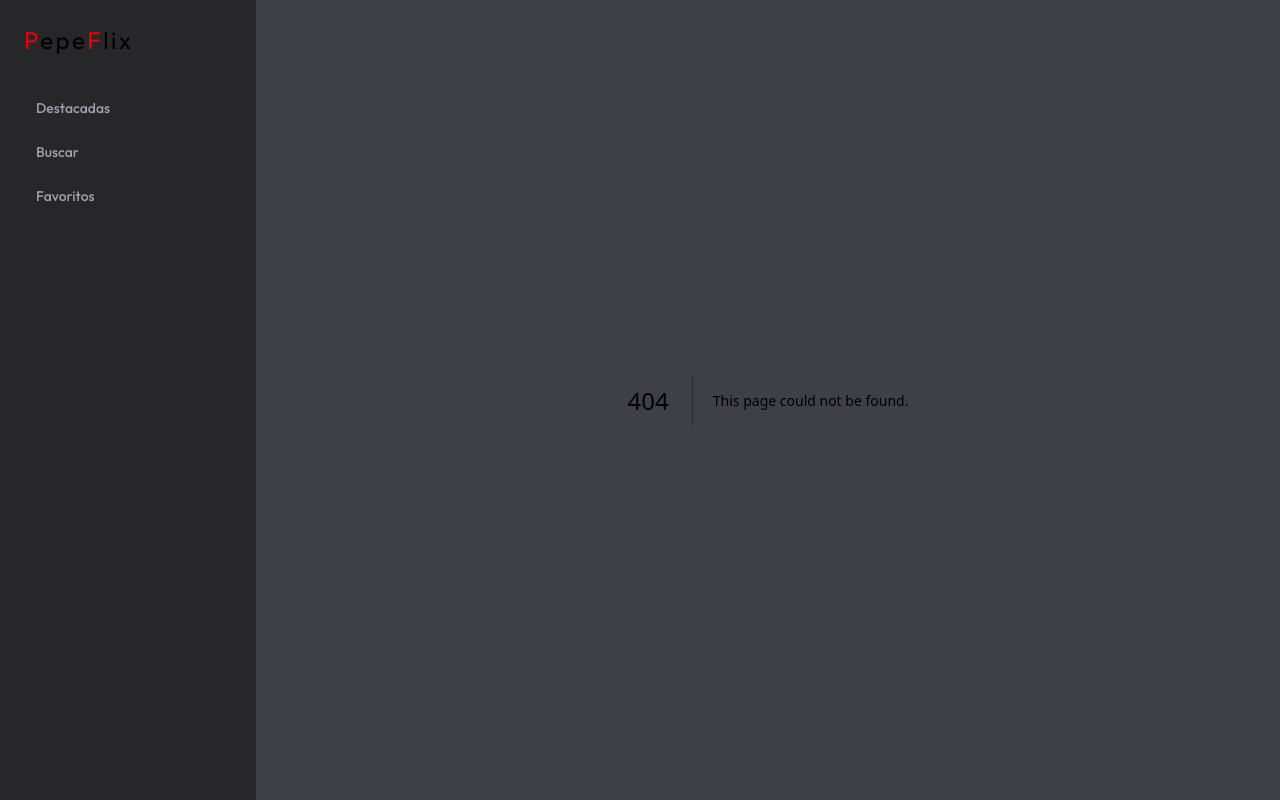
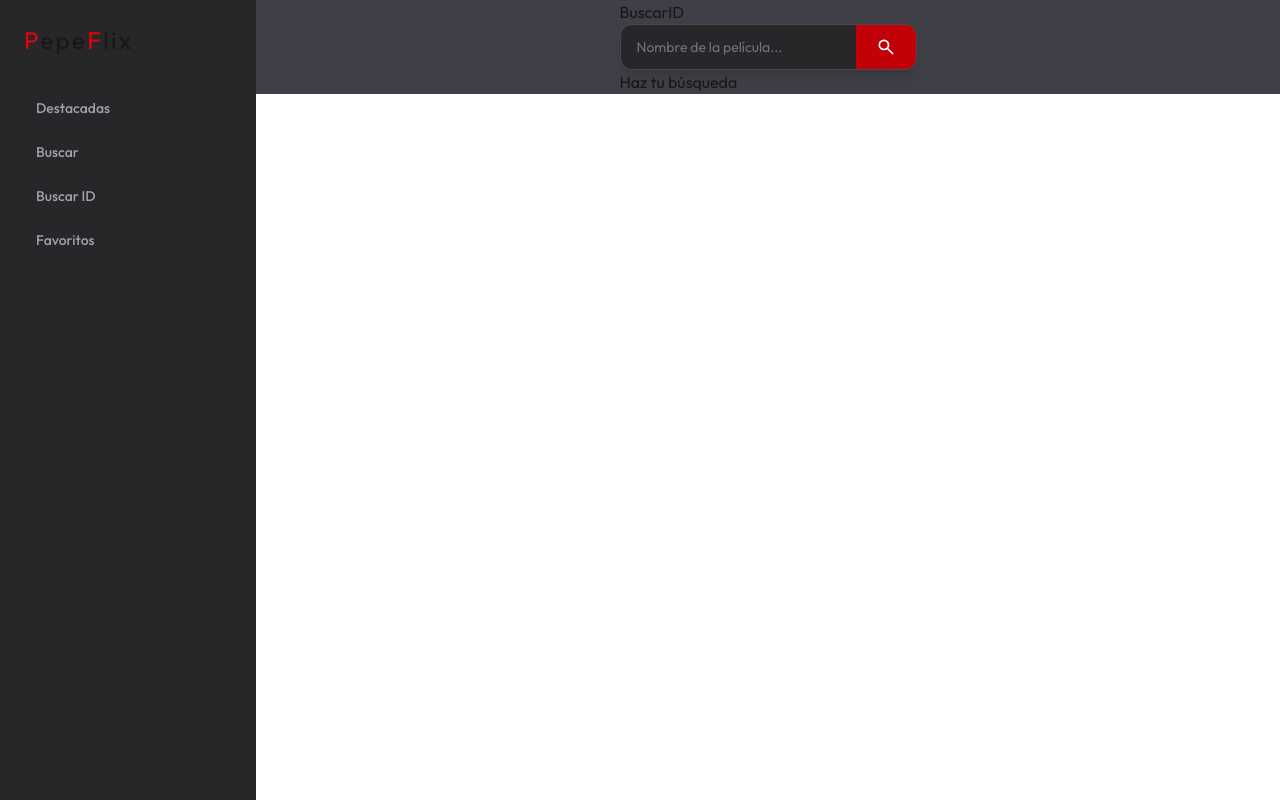
Before and after one commit to kali10-cell/pelix, a Next.js app: page /buscarid in a window 1280 px wide. Before the commit this address had no page. Built offline with nearby package versions, Linux system fonts and the light colour scheme.

Commit message:
Feature de búsqueda terminada

```diff
--- a/app/buscar/page.jsx
+++ b/app/buscar/page.jsx
@@ -8,7 +8,7 @@ export const metadata = {
 };
 
 export default async function Buscar({ searchParams }) {
-  const { q } = await searchParams; // En Next.js 15+ searchParams es una Promise
+  const { q } = await searchParams; // En Next.js 15+ searchParams es una Promise q: "superman+batman"
   const data = q ? await fetchBusqueda(q) : null; // Tráeme los datos de la API, si no trae nada. null
   return (
     <div className="w-full px-6 py-8 flex flex-col gap-6 min-h-screen">
--- /dev/null
+++ b/app/buscarid/page.jsx
@@ -0,0 +1,21 @@
+import BarraBusqueda from "@/components/BarraBusqueda";
+import TarjetaPeli from "@/components/TarjetaPeli";
+import { fetchPelicula } from "@/lib/tmdbApi";
+
+export default async function BuscarId({ searchParams }) {
+    const { q } = await searchParams
+    const peliData = q ? await fetchPelicula(q) : null
+
+    return (
+        <div>
+            <h1>BuscarID</h1>
+            <BarraBusqueda />
+            {
+                peliData ?
+                    peliData.id ? <TarjetaPeli peliData={peliData} /> : <span>No se ha encotrado la pelicula con el id: {q}</span>
+                    :
+                    <span>Haz tu búsqueda</span>
+            }
+        </div>
+    )
+}
--- a/components/BarraBusqueda.jsx
+++ b/components/BarraBusqueda.jsx
@@ -21,12 +21,12 @@ export default function BarraBusqueda() {
 
   function buscar() {
     // Si le da a enviar sin texto, no envías nada
-    if (!texto.trim()) return;
+    if (!texto.trim()) return
 
     // Construir nueva URL con el parámetro q
     const params = new URLSearchParams(searchParams);
-    params.set("q", texto.trim());
-    router.push(`${pathname}?${params.toString()}`);
+    params.set("q", texto.trim()); //q=superman+batman
+    router.push(`${pathname}?${params.toString()}`); //localhost:3000/buscar?q=superman+batman
   }
 
   return (
--- /dev/null
+++ b/components/CajaComentarios.jsx
@@ -0,0 +1,16 @@
+export default function CajaComentarios() {
+
+    async function enviarFormulario(dataFormulario) {
+        "use server"
+        const comentario = dataFormulario.get("caja-comentarios")
+        console.log("El comentario del usuario es: " + comentario)
+    }
+
+    return (
+        <form action={enviarFormulario} className="flex flex-col p-4 gap-4">
+
+            <textarea name="caja-comentarios" id="" placeholder="Escribe tu opinión..."></textarea>
+            <button className="bg-red-800 p-4 rounded-sm">Enviar Comentario</button>
+        </form>
+    )
+}
--- a/components/FichaPeliculaComponente.jsx
+++ b/components/FichaPeliculaComponente.jsx
@@ -1,5 +1,6 @@
 import Image from "next/image";
 import Link from "next/link";
+import CajaComentarios from "./CajaComentarios";
 
 export default function FichaPeliculaComponente({ peli, trailer }) {
   const backdropUrl = peli.backdrop_path
@@ -50,17 +51,17 @@ export default function FichaPeliculaComponente({ peli, trailer }) {
       <div className="relative -mt-48 px-6 pb-12 max-w-5xl mx-auto">
         <div className="flex flex-col md:flex-row gap-8 items-start">
           {/* Poster */}
-          {posterUrl && (
+
           <div className="shrink-0">
             <Image
-                src={posterUrl}
+              src={posterUrl ? posterUrl : "/poster-not-found.avif"}
               width={240}
               height={360}
               className="rounded-2xl shadow-2xl border border-zinc-700/50"
               alt={`Poster de ${peli.title}`}
             />
           </div>
-          )}
+
 
           {/* Info */}
           <div className="flex flex-col gap-4 pt-4 md:pt-32">
@@ -148,6 +149,7 @@ export default function FichaPeliculaComponente({ peli, trailer }) {
           </div>
         )}
       </div>
+      <CajaComentarios/>
     </div>
   );
 }
--- a/components/Navbar.jsx
+++ b/components/Navbar.jsx
@@ -3,6 +3,7 @@ import Link from "next/link";
 const links = [
   { href: "/", label: "Destacadas" },
   { href: "/buscar", label: "Buscar" },
+  { href: "/buscarid", label: "Buscar ID" },
   { href: "/favoritos", label: "Favoritos" },
 ];
 
--- a/components/TarjetaPeli.jsx
+++ b/components/TarjetaPeli.jsx
@@ -1,7 +1,6 @@
 import Image from "next/image";
 import Like from "@/components/Like";
 import Link from "next/link";
-import portadaGenerica from '@/public/hermano-oso.webp'
 
 export default function TarjetaPeli({ peliData }) {
   const rating = Math.round(peliData.vote_average * 10) / 10;
@@ -16,7 +15,7 @@ export default function TarjetaPeli({ peliData }) {
             <Image
               className="object-cover"
               loading="eager"
-              src={peliData.poster_path ? `https://image.tmdb.org/t/p/w500${peliData.poster_path}` : "/hermano-oso.webp"}
+              src={peliData.poster_path ? `https://image.tmdb.org/t/p/w500${peliData.poster_path}` : "/poster-not-found.avif"}
               fill
               sizes="(max-width: 640px) 50vw, (max-width: 1024px) 33vw, 25vw"
               alt={`Poster de ${peliData.title}`}
--- a/lib/tmdbApi.js
+++ b/lib/tmdbApi.js
@@ -21,9 +21,9 @@ export async function fetchPelicula(idPeli) {
     const res = await fetch(
       `https://api.themoviedb.org/3/movie/${idPeli}?api_key=${process.env.API_KEY}`,
     );
-    if (!res.ok) {
-      throw new Error(`Error: ${res.status}`);
-    }
+    // if (!res.ok) {
+    //   throw new Error(`Error: ${res.status}`);
+    // }
     const data = await res.json();
     console.log(data);
     return data;
```
Also changed, not shown: public/poster-not-found.avif (added). Lines whose indentation alone changed are shown as unchanged.
